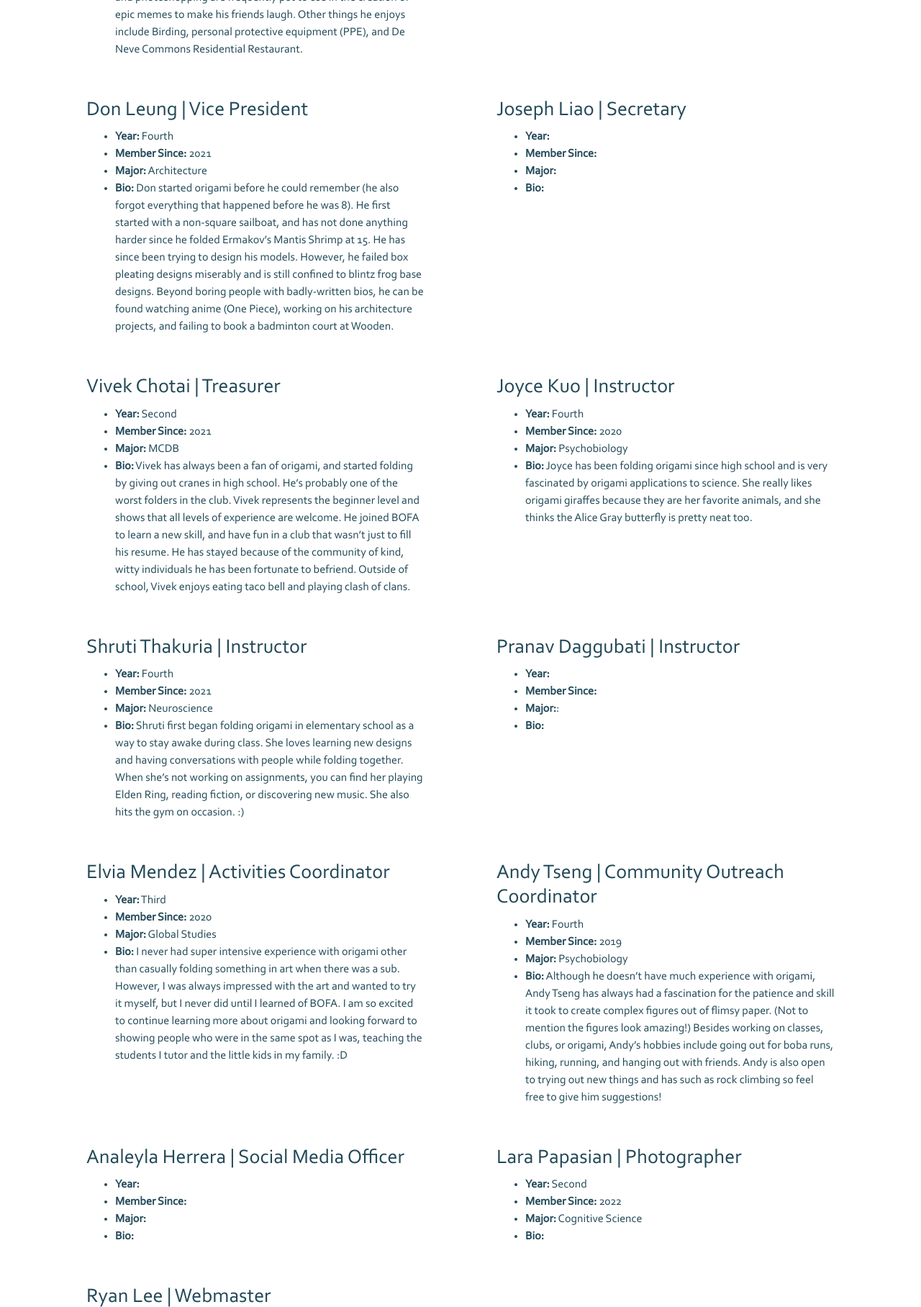
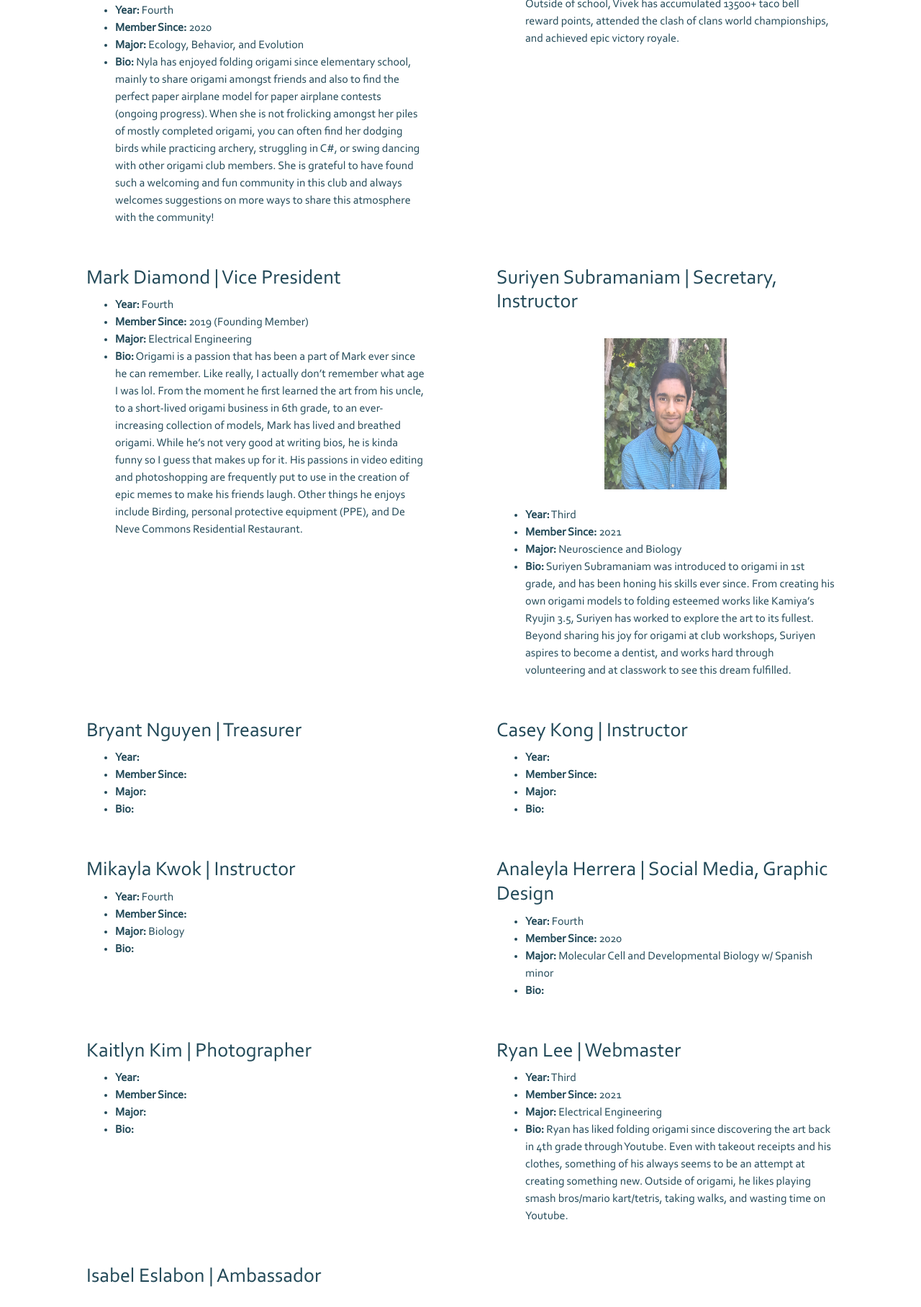
Before and after one commit to ryanlee4390/BOFA-Website, a website: page src/boardmembers.html in a window 1280 px wide. Shown: the part 451-2267 px from the top of the page at 72% size. Drawn offline with nearby package versions, Linux system fonts and the light colour scheme.

Commit message:
Update board members and room number

```diff
--- a/src/boardmembers.html
+++ b/src/boardmembers.html
@@ -35,12 +35,46 @@
     <div class="container">
         <h1>BOARD MEMBERS</h1>
         <div class="row">
+            <div class="col-lg-6">
+                <h3>Nyla Jafri | Co-President, Instructor</h3>
+                <br>
+                <img class="mx-auto d-block" src="../img/boardmembers/nyla.png" alt="Nyla Jafri" width="170" height="210">
+                <br>
+                <ul>
+                    <li><strong>Year:</strong> Fourth</li>
+                    <li><strong>Member Since:</strong> 2020</li>
+                    <li><strong>Major:</strong> Ecology, Behavior, and Evolution</li>
+                    <li><strong>Bio:</strong> Nyla has enjoyed folding origami since elementary school, mainly to share origami
+                        amongst friends and also to find the perfect paper airplane model for paper airplane contests (ongoing
+                        progress). When she is not frolicking amongst her piles of mostly completed origami, you can often find
+                        her dodging birds while practicing archery, struggling in C#, or swing dancing with other origami club
+                        members. She is grateful to have found such a welcoming and fun community in this club and always
+                        welcomes suggestions on more ways to share this atmosphere with the community! </li>
+                </ul>
+            </div>
 
             <div class="col-lg-6">
-                <h3>Mark Diamond | Co-President</h3>
+                <h3>Vivek Chotai | Co-president, Community Outreach Coordinator</h3>
+                <ul>
+                    <li><strong>Year:</strong> Third</li>
+                    <li><strong>Member Since:</strong> 2021</li>
+                    <li><strong>Major:</strong> MCDB</li>
+                    <li><strong>Bio:</strong>  Vivek started folding by giving out cranes in high school. As one of the worst
+                        folders in the club, Vivek represents that all levels of origami experience are welcome in BOFA. Initially
+                         joining BOFA to learn a new skill, and have fun in a club that wasn’t just to fill his resume, he has
+                         stayed because of the community of kind, witty friends he has been fortunate to meet. Outside of school,
+                          Vivek has accumulated 13500+ taco bell reward points, attended the clash of clans world championships,
+                           and achieved epic victory royale. </li>
+                </ul>
+            </div>
+        </div>
+
+        <div class="row">
+            <div class="col-lg-6">
+                <h3>Mark Diamond | Vice President</h3>
                 <ul>
                     <li><strong>Year:</strong> Fourth</li>
-                    <li><strong>Member Since:</strong> 2019</li>
+                    <li><strong>Member Since:</strong> 2019 (Founding Member)</li>
                     <li><strong>Major:</strong> Electrical Engineering</li>
                     <li><strong>Bio:</strong> Origami is a passion that has been a part of Mark ever since he can remember.
                         Like really, I actually don’t remember what age I was lol. From the moment he first learned the art
@@ -51,145 +85,26 @@
                         Birding, personal protective equipment (PPE), and De Neve Commons Residential Restaurant.</li>
                 </ul>
             </div>
-
             <div class="col-lg-6">
-                <h3>Nyla Jafri | Co-President</h3>
+                <h3>Suriyen Subramaniam | Secretary, Instructor</h3>
+                <br>
+                <img class="mx-auto d-block" src="../img/boardmembers/suriyen.png" alt="Suriyen Subramaniam" width="170" height="210">
+                <br>
                 <ul>
                     <li><strong>Year:</strong> Third</li>
-                    <li><strong>Member Since:</strong> 2020</li>
-                    <li><strong>Major:</strong> Ecology Behavior and Evolution</li>
-                    <li><strong>Bio:</strong>  Nyla has enjoyed folding origami since she was in elementary school, mainly
-                         to make homework more...enticing. When she is not pressed by deadlines, you may find her frolicing
-                         amongst her piles of mostly completed origami or dodging birds while practicing archery. </li>
+                    <li><strong>Member Since:</strong> 2021</li>
+                    <li><strong>Major:</strong> Neuroscience and Biology</li>
+                    <li><strong>Bio:</strong>  Suriyen Subramaniam was introduced to origami in 1st grade, and has been honing his
+                        skills ever since. From creating his own origami models to folding esteemed works like Kamiya’s Ryujin 3.5,
+                        Suriyen has worked to explore the art to its fullest. Beyond sharing his joy for origami at club workshops,
+                        Suriyen aspires to become a dentist, and works hard through volunteering and at classwork to see this dream
+                        fulfilled. </li>
                 </ul>
             </div>
-
         </div>
         <div class="row">
-
             <div class="col-lg-6">
-                <h3>Don Leung | Vice President</h3>
-                <ul>
-                    <li><strong>Year:</strong> Fourth</li>
-                    <li><strong>Member Since:</strong> 2021</li>
-                    <li><strong>Major:</strong> Architecture</li>
-                    <li><strong>Bio:</strong> Don started origami before he could remember (he also forgot everything
-                         that happened before he was 8). He first started with a non-square sailboat, and has not done
-                          anything harder since he folded Ermakov’s Mantis Shrimp at 15. He has since been trying to
-                          design his models. However, he failed box pleating designs miserably and is still confined
-                          to blintz frog base designs. Beyond boring people with badly-written bios, he can be found
-                          watching anime (One Piece), working on his architecture projects, and failing to book a
-                          badminton court at Wooden.  </li>
-                </ul>
-            </div>
-
-            <div class="col-lg-6">
-                <h3>Joseph Liao | Secretary</h3>
-                <ul>
-                    <li><strong>Year:</strong> </li>
-                    <li><strong>Member Since:</strong> </li>
-                    <li><strong>Major:</strong> </li>
-                    <li><strong>Bio:</strong></li>
-                </ul>
-            </div>
-
-        </div>
-        <div class="row">
-
-            <div class="col-lg-6">
-                <h3>Vivek Chotai | Treasurer</h3>
-                <ul>
-                    <li><strong>Year:</strong> Second</li>
-                    <li><strong>Member Since:</strong> 2021</li>
-                    <li><strong>Major:</strong> MCDB</li>
-                    <li><strong>Bio:</strong>  Vivek has always been a fan of origami, and started folding by
-                        giving out cranes in high school. He’s probably one of the worst folders in the club.
-                        Vivek represents the beginner level and shows that all levels of experience are welcome.
-                        He joined BOFA to learn a new skill, and have fun in a club that wasn’t just to fill his
-                        resume. He has stayed because of the community of kind, witty individuals he has been
-                        fortunate to befriend. Outside of school, Vivek enjoys eating taco bell and playing
-                        clash of clans. </li>
-                </ul>
-            </div>
-
-            <div class="col-lg-6">
-                <h3>Joyce Kuo | Instructor</h3>
-                <ul>
-                    <li><strong>Year:</strong> Fourth</li>
-                    <li><strong>Member Since:</strong> 2020</li>
-                    <li><strong>Major:</strong> Psychobiology </li>
-                    <li><strong>Bio:</strong> Joyce has been folding origami since high school and is
-                        very fascinated by origami applications to science. She really likes origami
-                        giraffes because they are her favorite animals, and she thinks the Alice Gray
-                        butterfly is pretty neat too.</li>
-                </ul>
-            </div>
-
-        </div>
-        <div class="row">
-
-            <div class="col-lg-6">
-                <h3>Shruti Thakuria | Instructor</h3>
-                <ul>
-                    <li><strong>Year:</strong> Fourth</li>
-                    <li><strong>Member Since:</strong> 2021</li>
-                    <li><strong>Major:</strong> Neuroscience</li>
-                    <li><strong>Bio:</strong> Shruti first began folding origami in elementary school
-                        as a way to stay awake during class. She loves learning new designs and having
-                         conversations with people while folding together. When she’s not working on
-                         assignments, you can find her playing Elden Ring, reading fiction, or discovering
-                          new music. She also hits the gym on occasion. :)
-                    </li>
-                </ul>
-            </div>
-
-            <div class="col-lg-6">
-                <h3>Pranav Daggubati | Instructor</h3>
-                <ul>
-                    <li><strong>Year:</strong></li>
-                    <li><strong>Member Since:</strong> </li>
-                    <li><strong>Major:</strong>: </li>
-                    <li><strong>Bio:</strong> </li>
-                </ul>
-            </div>
-
-        </div>
-        <div class="row">
-
-            <div class="col-lg-6">
-                <h3>Elvia Mendez | Activities Coordinator</h3>
-                <ul>
-                    <li><strong>Year:</strong> Third</li>
-                    <li><strong>Member Since:</strong> 2020</li>
-                    <li><strong>Major:</strong> Global Studies</li>
-                    <li><strong>Bio:</strong> I never had super intensive experience with origami other
-                        than casually folding something in art when there was a sub. However, I was
-                        always impressed with the art and wanted to try it myself, but I never did until
-                        I learned of BOFA. I am so excited to continue learning more about origami and
-                        looking forward to showing people who were in the same spot as I was, teaching
-                        the students I tutor and the little kids in my family. :D</li>
-                </ul>
-            </div>
-
-            <div class="col-lg-6">
-                <h3>Andy Tseng | Community Outreach Coordinator</h3>
-                <ul>
-                    <li><strong>Year:</strong> Fourth</li>
-                    <li><strong>Member Since:</strong> 2019</li>
-                    <li><strong>Major:</strong> Psychobiology</li>
-                    <li><strong>Bio:</strong> Although he doesn’t have much experience with origami, Andy Tseng has always had a
-                        fascination for the patience and skill it took to create complex figures out of flimsy paper. (Not to
-                        mention the figures look amazing!) Besides working on classes, clubs, or origami, Andy’s hobbies include
-                        going out for boba runs, hiking, running, and hanging out with friends. Andy is also open to trying out
-                        new things and has such as rock climbing so feel free to give him suggestions!</li>
-                </ul>
-            </div>
-
-        </div>
-        <div class="row">
-
-            <div class="col-lg-6">
-                <h3>Analeyla Herrera | Social Media Officer</h3>
+                <h3>Bryant Nguyen | Treasurer</h3>
                 <ul>
                     <li><strong>Year:</strong> </li>
                     <li><strong>Member Since:</strong> </li>
@@ -198,21 +113,52 @@
                 </ul>
             </div>
             <div class="col-lg-6">
-                <h3>Lara Papasian | Photographer</h3>
+                <h3>Casey Kong | Instructor</h3>
                 <ul>
-                    <li><strong>Year:</strong> Second</li>
-                    <li><strong>Member Since:</strong> 2022</li>
-                    <li><strong>Major:</strong> Cognitive Science</li>
+                    <li><strong>Year:</strong> </li>
+                    <li><strong>Member Since:</strong> </li>
+                    <li><strong>Major:</strong> </li>
                     <li><strong>Bio:</strong> </li>
                 </ul>
             </div>
 
         </div>
+
         <div class="row">
+            <div class="col-lg-6">
+                <h3>Mikayla Kwok | Instructor</h3>
+                <ul>
+                    <li><strong>Year:</strong> Fourth</li>
+                    <li><strong>Member Since:</strong> </li>
+                    <li><strong>Major:</strong> Biology</li>
+                    <li><strong>Bio:</strong> </li>
+                </ul>
+            </div>
+            <div class="col-lg-6">
+                <h3>Analeyla Herrera | Social Media, Graphic Design</h3>
+                <ul>
+                    <li><strong>Year:</strong> Fourth</li>
+                    <li><strong>Member Since:</strong> 2020</li>
+                    <li><strong>Major:</strong> Molecular Cell and Developmental Biology w/ Spanish minor</li>
+                    <li><strong>Bio:</strong> </li>
+                </ul>
+            </div>
+        </div>
+
+        <div class="row">
+            <div class="col-lg-6">
+                <h3>Kaitlyn Kim | Photographer</h3>
+                <ul>
+                    <li><strong>Year:</strong> </li>
+                    <li><strong>Member Since:</strong> </li>
+                    <li><strong>Major:</strong> </li>
+                    <li><strong>Bio:</strong> </li>
+                </ul>
+            </div>
             <div class="col-lg-6">
                 <h3>Ryan Lee | Webmaster</h3>
                 <ul>
-                    <li><strong>Year:</strong> Second</li>
+                    <li><strong>Year:</strong> Third</li>
                     <li><strong>Member Since:</strong> 2021</li>
                     <li><strong>Major:</strong> Electrical Engineering</li>
                     <li><strong>Bio:</strong> Ryan has liked folding origami since discovering the art back in
@@ -221,7 +167,24 @@
                     taking walks, and wasting time on Youtube.</li>
                 </ul>
             </div>
-
+        </div>
+        <div class="row">
+            <div class="col-lg-6">
+                <h3>Isabel Eslabon | Ambassador</h3>
+                <br>
+                <img class="mx-auto d-block" src="../img/boardmembers/isabel.png" alt="Isabel Eslabon" width="170" height="210">
+                <br>
+                <ul>
+                    <li><strong>Year:</strong> Fourth</li>
+                    <li><strong>Member Since:</strong> 2022</li>
+                    <li><strong>Major:</strong> Molecular, Cell, Developmental Biology</li>
+                    <li><strong>Bio:</strong>  Isabel has enjoyed folding basic origami like cranes, stars, and such for as long
+                         as she can remember. BOFA gave her an opportunity to try new folds, learn origami fundamentals, and most
+                         importantly have a fun time with this club’s welcoming atmosphere and members. When she’s not occupied with
+                          classwork, actual work, or origami, she likes to play Stardew Valley (900+ hours, it’s a problem) and go
+                          find good food places to eat at. </li>
+                </ul>
+            </div>
         </div>
 
         <h1>PAST BOARD MEMBERS</h1>
@@ -233,7 +196,7 @@
                 <img class="mx-auto d-block" src="../img/boardmembers/chris.jpg" alt="Chris Tai" width="170" height="210">
                 <br>
                 <ul>
-                    <li><strong>Member Since:</strong> 2019</li>
+                    <li><strong>Member Since:</strong> 2019 (Founding Member)</li>
                     <li><strong>Major:</strong> Microbiology, Immunology, and Molecular Genetics</li>
                     <li><strong>Bio:</strong> Chris has been an avid origami folder since age 12, when he realized that
                         homework can be repurposed (rightfully so) into paper airplanes. A San Diego native, he is a good
@@ -260,6 +223,24 @@
         <div class="row">
 
             <div class="col-lg-6">
+                <h3>Don Leung | Vice President</h3>
+                <br>
+                <img class="mx-auto d-block" src="../img/boardmembers/don.png" alt="Don Leung" width="170" height="210">
+                <br>
+                <ul>
+                    <li><strong>Member Since:</strong> 2021</li>
+                    <li><strong>Major:</strong> Architecture</li>
+                    <li><strong>Bio:</strong> Don started origami before he could remember (he also forgot everything
+                         that happened before he was 8). He first started with a non-square sailboat, and has not done
+                          anything harder since he folded Ermakov’s Mantis Shrimp at 15. He has since been trying to
+                          design his models. However, he failed box pleating designs miserably and is still confined
+                          to blintz frog base designs. Beyond boring people with badly-written bios, he can be found
+                          watching anime (One Piece), working on his architecture projects, and failing to book a
+                          badminton court at Wooden.  </li>
+                </ul>
+            </div>
+
+            <div class="col-lg-6">
                 <h3>Nicholas Chin | Secretary</h3>
                 <ul>
                     <li><strong>Member Since:</strong> 2020</li>
@@ -270,6 +251,16 @@
                         passed and UCLA introduced a new source of origami inspiration, a folding club called BOFA, and
                         although its lessons are great, it has a lot to grow before it can inspire anyone. But I believe
                         BOFA can inspire the world. Nick is also a massive dweeb and weeb.</li>
+                </ul>
+            </div>
+        </div>
+        <div class="row">
+            <div class="col-lg-6">
+                <h3>Joseph Liao | Secretary</h3>
+                <ul>
+                    <li><strong>Member Since:</strong> 2022</li>
+                    <li><strong>Major:</strong> </li>
+                    <li><strong>Bio:</strong></li>
                 </ul>
             </div>
             <div class="col-lg-6">
@@ -321,6 +312,68 @@
 
         </div>
         <div class="row">
+            <div class="col-lg-6">
+                <h3>Joyce Kuo | Instructor</h3>
+                <ul>
+                    <li><strong>Member Since:</strong> 2020</li>
+                    <li><strong>Major:</strong> Psychobiology </li>
+                    <li><strong>Bio:</strong> Joyce has been folding origami since high school and is
+                        very fascinated by origami applications to science. She really likes origami
+                        giraffes because they are her favorite animals, and she thinks the Alice Gray
+                        butterfly is pretty neat too.</li>
+                </ul>
+            </div>
+            <div class="col-lg-6">
+                <h3>Shruti Thakuria | Instructor</h3>
+                <ul>
+                    <li><strong>Member Since:</strong> 2021</li>
+                    <li><strong>Major:</strong> Neuroscience</li>
+                    <li><strong>Bio:</strong> Shruti first began folding origami in elementary school
+                        as a way to stay awake during class. She loves learning new designs and having
+                         conversations with people while folding together. When she’s not working on
+                         assignments, you can find her playing Elden Ring, reading fiction, or discovering
+                          new music. She also hits the gym on occasion. :)
+                    </li>
+                </ul>
+            </div>
+        </div>
+        <div class="row">
+            <div class="col-lg-6">
+                <h3>Pranav Daggubati | Instructor</h3>
+                <ul>
+                    <li><strong>Member Since:</strong> 2021</li>
+                    <li><strong>Major:</strong>: Neuroscience</li>
+                    <li><strong>Bio:</strong> Pranav’s journey with origami started in elementary school with a variation called
+                        Golden Venture. Ever since, Pranav has experimented with modular origami and tesselation origami. </li>
+                </ul>
+            </div>
+            <div class="col-lg-6">
+                <h3>Elvia Mendez | Activities Coordinator</h3>
+                <ul>
+                    <li><strong>Member Since:</strong> 2020</li>
+                    <li><strong>Major:</strong> Global Studies</li>
+                    <li><strong>Bio:</strong> I never had super intensive experience with origami other
+                        than casually folding something in art when there was a sub. However, I was
+                        always impressed with the art and wanted to try it myself, but I never did until
+                        I learned of BOFA. I am so excited to continue learning more about origami and
+                        looking forward to showing people who were in the same spot as I was, teaching
+                        the students I tutor and the little kids in my family. :D</li>
+                </ul>
+            </div>
+        </div>
+        <div class="row">
+            <div class="col-lg-6">
+                <h3>Andy Tseng | Community Outreach Coordinator</h3>
+                <ul>
+                    <li><strong>Member Since:</strong> 2019</li>
+                    <li><strong>Major:</strong> Psychobiology</li>
+                    <li><strong>Bio:</strong> Although he doesn’t have much experience with origami, Andy Tseng has always had a
+                        fascination for the patience and skill it took to create complex figures out of flimsy paper. (Not to
+                        mention the figures look amazing!) Besides working on classes, clubs, or origami, Andy’s hobbies include
+                        going out for boba runs, hiking, running, and hanging out with friends. Andy is also open to trying out
+                        new things and has such as rock climbing so feel free to give him suggestions!</li>
+                </ul>
+            </div>
 
             <div class="col-lg-6">
                 <h3>Stephanie Lo | Graphic Designer</h3>
@@ -335,7 +388,8 @@
                     </li>
                 </ul>
             </div>
-
+        </div>
+        <div class="row">
             <div class="col-lg-6">
                 <h3>Jasper Sun | Photographer</h3>
                 <br>
@@ -347,6 +401,18 @@
                     <li><strong>Bio:</strong> Jasper has always liked using origami to add a more personal touch when
                         gift-giving. He enjoys running, cooking, playing badminton, taking photos, listening to music, and
                         flying RC helicopters. You can also find him lurking on Summoner’s Rift. </li>
+                </ul>
+            </div>
+            <div class="col-lg-6">
+                <h3>Lara Papasian | Photographer</h3>
+                <ul>
+                    <li><strong>Member Since:</strong> 2022</li>
+                    <li><strong>Major:</strong> Cognitive Science</li>
+                    <li><strong>Bio:</strong> Lara has been making origami fortune tellers since forever, but her first self
+                         taught origami was a modular triangle cube she found on youtube in the 4th grade. Since then, she has
+                         specialized in making all sorts of modular origami designs. When she was too tired to learn new designs,
+                         she got creative by turning her paper crafts into a practical use. She loves making modular origami
+                          earrings with pieces that are less than a square inch in size.</li>
                 </ul>
             </div>
 
```
Also changed, not shown: index.html (+1 -1 lines), img/boardmembers/don.png (added), img/boardmembers/isabel.png (added), img/boardmembers/nyla.png (added), img/boardmembers/suriyen.png (added), img/boardmembers/vivek.png (added).
